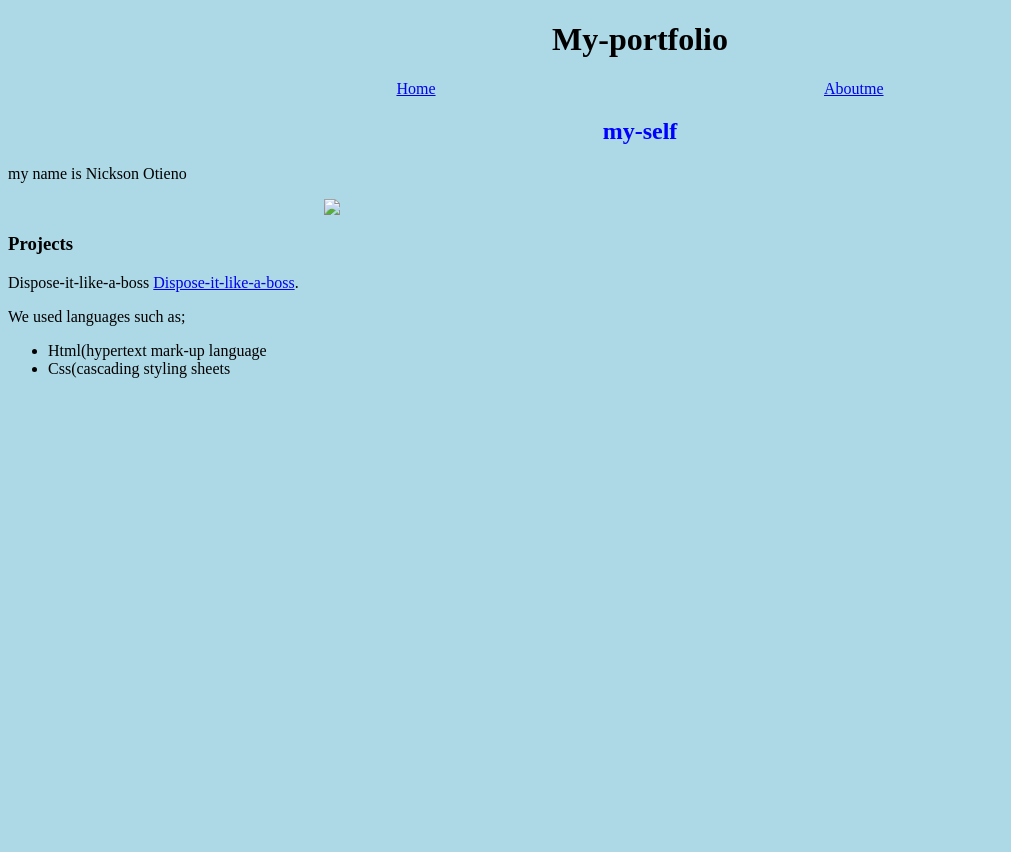
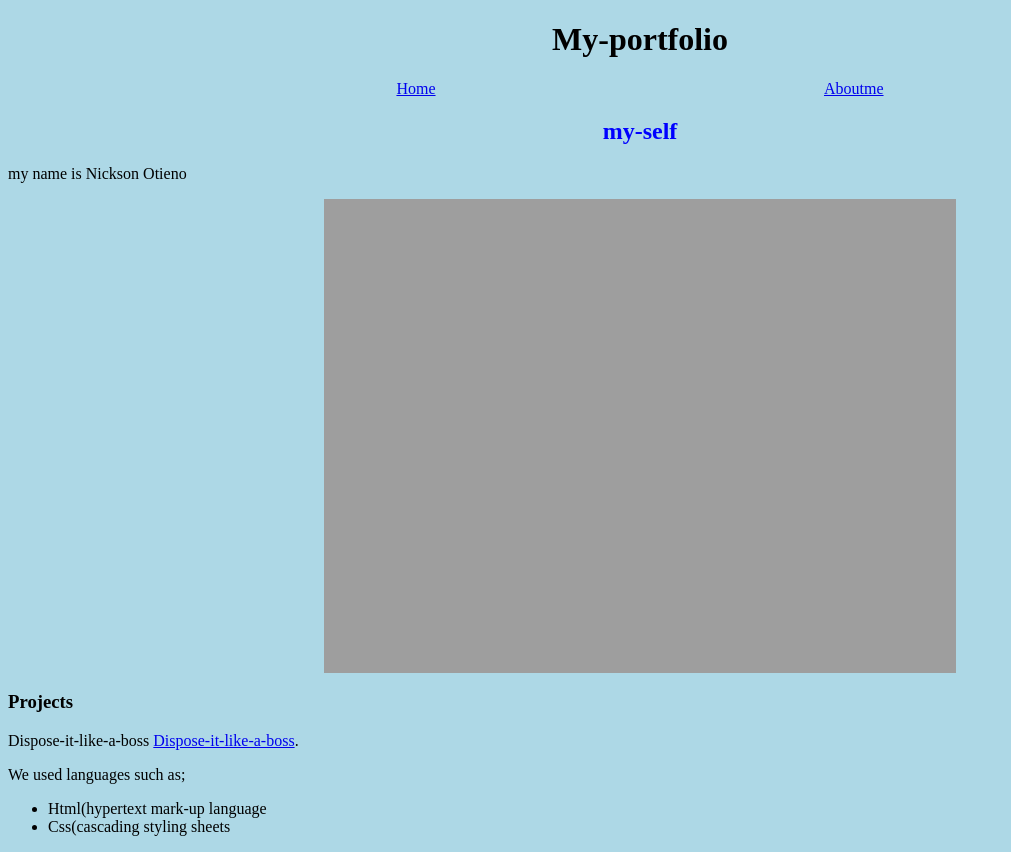
Before and after one commit to Nickson-254/MY-portfolio, a plain HTML site: page index.html in a window 1280 px wide. Shown: the whole page, without its empty margins (0-1011 px from the left). Before the commit the page ends 800 px from the top, so only its background shows below. Drawn offline with Linux system fonts and the light colour scheme; the site is published under a folder, as on GitHub Pages, so addresses that start at the root find nothing; files whose address does not match are found by name.

Commit message:
edit image

```diff
--- a/index.html
+++ b/index.html
@@ -14,7 +14,7 @@
         </nav>
         <h2>my-self</h2>
         <p>my name is Nickson Otieno</p>
-        <img src="/image/IMG_20200906_151637.jpg">
+        <img src="image/IMG_20200906_151637.jpg">
         <h3>Projects</h3>
         <p>Dispose-it-like-a-boss <a href="https//https://mariga123.github.io/dispose-it-like-a-bosshttps">Dispose-it-like-a-boss</a>.</p>
         <p>We used languages such as;</p>
```
